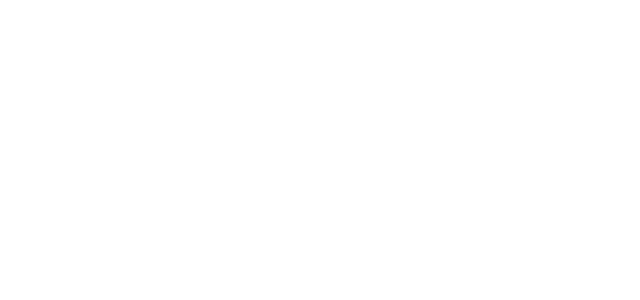
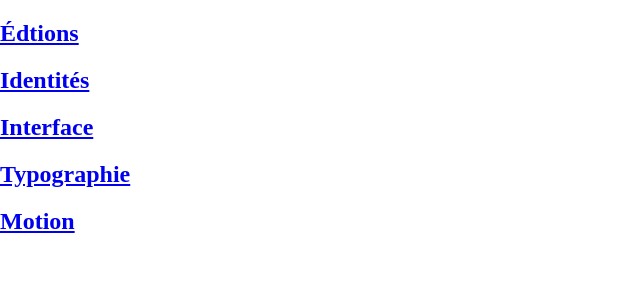
Before and after one commit to LeonieNollevalle/Checkpoint-4-front, a React (Create React App) app: page / in a window 1280 px wide. Shown: the top 300 px of the page, without its empty margins (0-640 px from the left). Built offline with nearby package versions, Linux system fonts and the light colour scheme.

Commit message:
fetch route get + ajout des link et params

```diff
--- a/package.json
+++ b/package.json
@@ -6,8 +6,10 @@
     "@testing-library/jest-dom": "^5.14.1",
     "@testing-library/react": "^12.1.2",
     "@testing-library/user-event": "^13.3.0",
+    "axios": "^0.25.0",
     "react": "^17.0.2",
     "react-dom": "^17.0.2",
+    "react-router": "^6.2.1",
     "react-router-dom": "^6.1.1",
     "react-scripts": "^4.0.3",
     "web-vitals": "^2.1.2"
--- a/src/Pages/Category.jsx
+++ b/src/Pages/Category.jsx
@@ -1,7 +1,26 @@
-import React from 'react';
+import React, { useEffect, useState } from 'react';
+import { useParams } from 'react-router';
+import axios from 'axios';
 
 const Category = () => {
-  return <div />;
+  const { id } = useParams();
+  const [adddata, setData] = useState();
+  useEffect(() => {
+    axios
+      .get(`http://localhost:4000/projet/categorie/${id}`)
+      .then((res) => setData(res.data))
+      .catch((error) => console.log(error));
+  }, []);
+
+  console.log(adddata);
+
+  return (
+    <div>
+      {adddata.map((add) => {
+        return <img src={add.image_url} alt={add.title} />;
+      })}
+    </div>
+  );
 };
 
 export default Category;
--- a/src/Pages/Home.jsx
+++ b/src/Pages/Home.jsx
@@ -1,7 +1,26 @@
 import React from 'react';
+import { Link } from 'react-router-dom';
 
 const Home = () => {
-  return <div />;
+  return (
+    <div>
+      <Link to="/category/1">
+        <h2>Édtions</h2>
+      </Link>
+      <Link to="/category/2">
+        <h2>Identités</h2>
+      </Link>
+      <Link to="/category/3">
+        <h2>Interface</h2>
+      </Link>
+      <Link to="/category/4">
+        <h2>Typographie</h2>
+      </Link>
+      <Link to="/category/5">
+        <h2>Motion</h2>
+      </Link>
+    </div>
+  );
 };
 
 export default Home;
```
